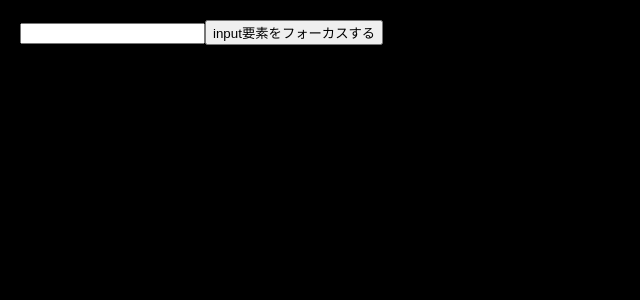
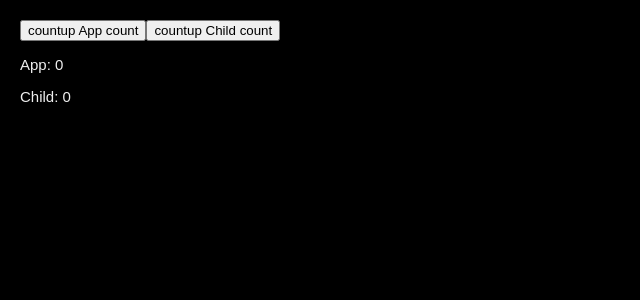
Before and after one commit to elder-flower/react-redux-test, a React (Create React App) app: page / in a window 1280 px wide. Shown: the top 300 px of the page, without its empty margins (0-640 px from the left). Built offline with nearby package versions, Linux system fonts and the light colour scheme.

Commit message:
01-React.memo を利用しない場合、親コンポーネントが再レンダーされると、その子コンポーネントも常に再レンダーされる

```diff
--- a/src/App.js
+++ b/src/App.js
@@ -1,19 +1,23 @@
-import React, { useRef } from "react";
+import React, { useState } from "react";
 import './index.css';
 
+// App コンポーネントが再レンダーする度に再レンダーされる
+function Child({ count }) {
+  console.log("render Child");
+  return <p>Child: {count}</p>;
+}
+
 export default function App() {
-  const inputEl = useRef(null);
-  const onClick = () => {
-    if (!inputEl.current) return;
-
-    inputEl.current.focus();
-  };
+  console.log("render App");
+  const [count1, setCount1] = useState(0);
+  const [count2, setCount2] = useState(0);
 
   return (
     <>
-      {/* ref 属性に inputEl を指定することで、inputEl.current で DOM にアクセスできる */}
-      <input ref={inputEl} type="text" />
-      <button onClick={onClick}>input要素をフォーカスする</button>
+      <button onClick={() => setCount1(count1 + 1)}>countup App count</button>
+      <button onClick={() => setCount2(count2 + 1)}>countup Child count</button>
+      <p>App: {count1}</p>
+      <Child count={count2} />
     </>
   );
 }
```
